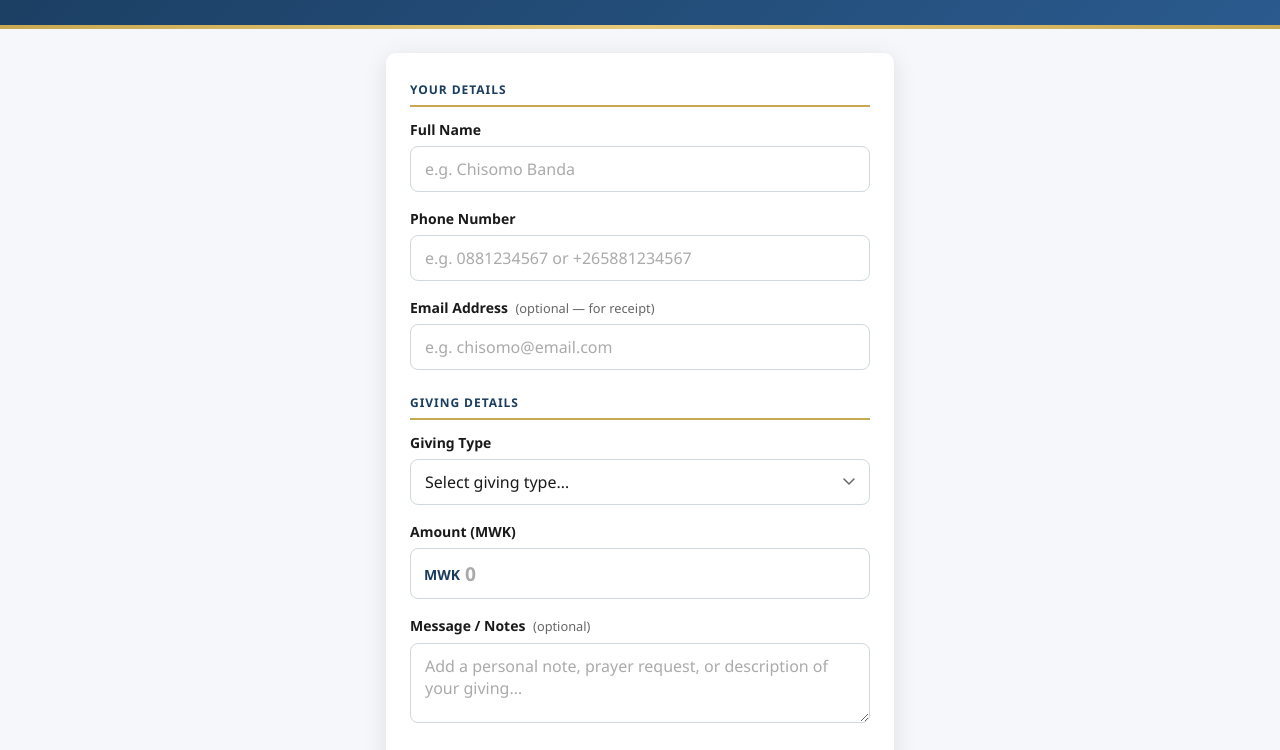
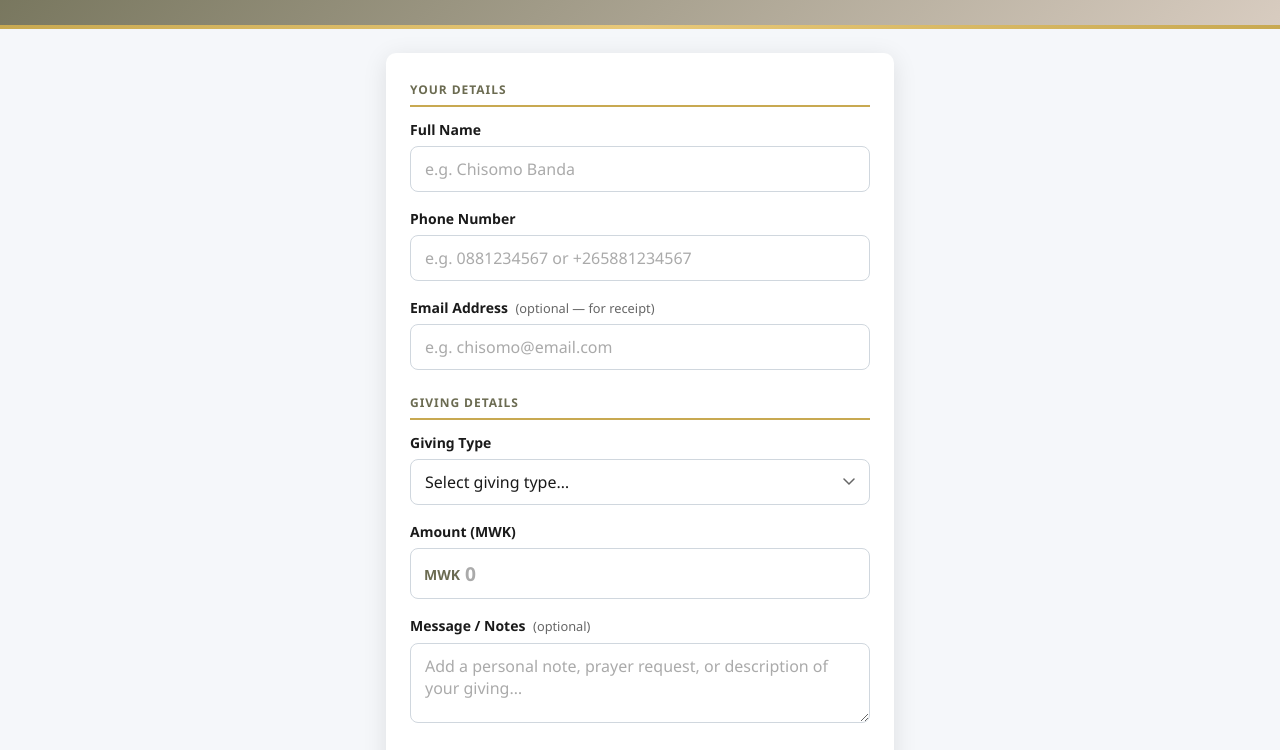
Before and after one commit to DanYankho/BeaconGiving, a plain HTML site: page frontend/index.html in a window 1280 px wide. Shown: the part 184-934 px from the top of the page. Drawn offline with Linux system fonts and the light colour scheme; no server answers.

Commit message:
Update style.css

```diff
--- a/frontend/assets/style.css
+++ b/frontend/assets/style.css
@@ -11,8 +11,8 @@
 }
 
 :root {
-  --primary:       #1a3c5e;
-  --primary-light: #2a5a8e;
+  --primary:       #6B6B51;
+  --primary-light: #D8CCC0;
   --accent:        #c8a951;
   --success:       #1a7a4a;
   --danger:        #8b0000;
```
